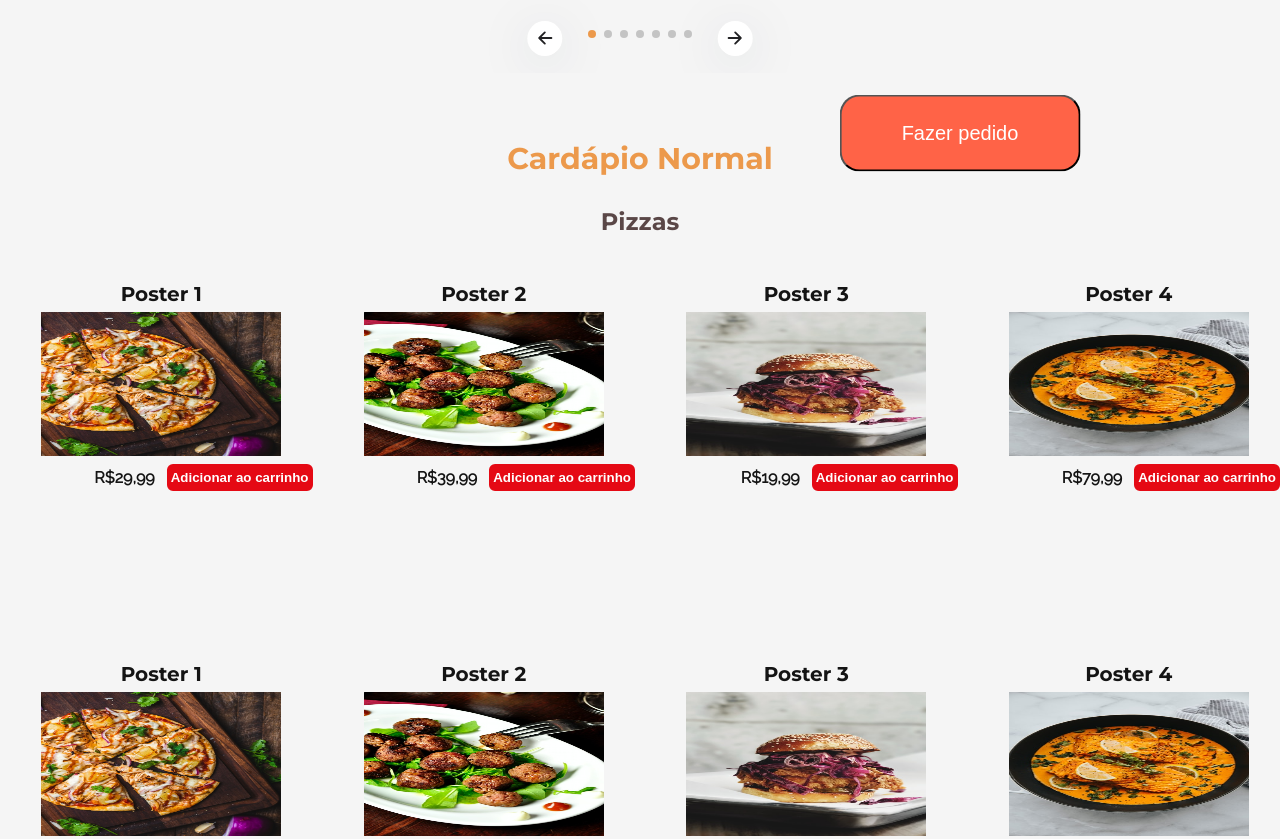
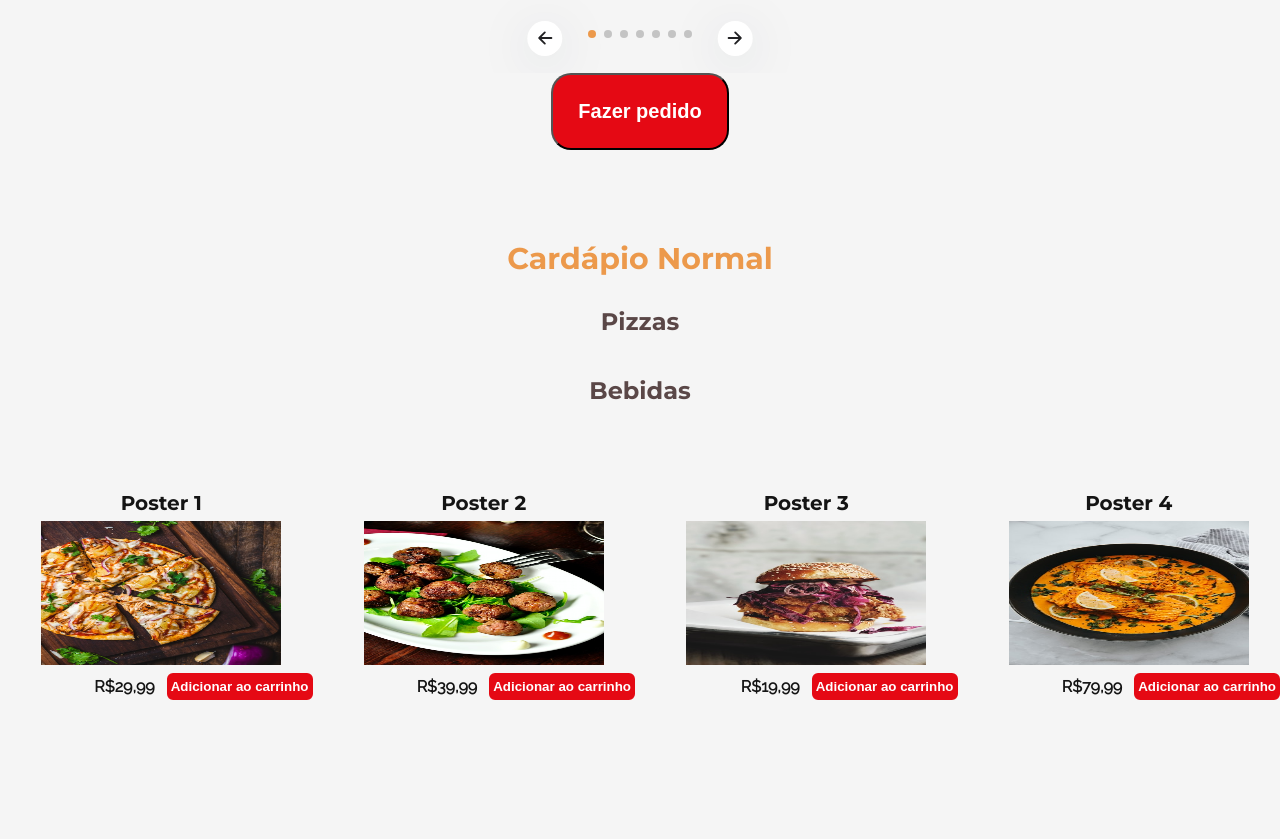
Before and after one commit to garciamanda/pizzaria, a plain HTML site: page index.html in a window 1280 px wide. Shown: the part 1417-2256 px from the top of the page. Drawn offline with nearby package versions, Linux system fonts and the light colour scheme.

Commit message:
Co-authored-by: Matheus Nascimento Braga <matheusbraganasc@users.noreply.github.com> Co-authored-by: Amanda Vitória <garciamanda@users.noreply.github.com>

```diff
--- a/index.html
+++ b/index.html
@@ -416,7 +416,11 @@
       <div class="reme-content">
         <h1>Cardápio Normal</h1>
         <h2>Pizzas</h2>
-      </div>
+      </div><section class="drinks" id="drinks">
+        <div class="drinks-content">
+          <h2>Bebidas</h2>
+        </div>
+      </section>
 
       <div class="products-container">
             <div class="movie-product">
@@ -500,13 +504,16 @@
             <button type="button" class="button-hover-background">Adicionar ao carrinho</button>
         </div>
       </div>
+    </section>
+  </main>
 
-      <div class="reme-content">
+  <main>
+    <section class="drinks" id="drinks">
+      <div class="drinks-content">
         <h2>Bebidas</h2>
       </div>
     </section>
   </main>
-
 
   <footer>
     <div class="footer" id="footer">
--- a/style.css
+++ b/style.css
@@ -167,6 +167,17 @@ header #logo img {
 
 .reme-content h2 {
   margin-bottom: 4rem;
+  color: var(--light-gray);
+}
+
+.drinks-content {
+  display: flex;
+  flex-direction: column;
+  align-items: center;
+}
+
+.drinks-content h2 {
+  margin-bottom: 8rem;
   color: var(--light-gray);
 }
 
@@ -448,28 +459,25 @@ body {
 
 /*MODAL*/
 .ButtonModal {
-  padding: 25px 60px;
+  padding: 25px;
   display: flex;
-  background-color: tomato;
+  background-color: var(--red);
   border-radius: 20px;
-  color: #fff;
+  color: var(--white);
+  font-weight: bold;
   font-size: 20px;
   cursor: pointer;
-  transition: background-color 0.5s;
+  transition: 0.2s ease;
   position: flex;
-  margin-top: 6rem;
-  margin-left: 96rem;
   align-items: center;
   justify-content: center;
-  top: 151rem;
-  margin-bottom: -16rem;
-
-  transform: translate(-50%, -50%);
+  margin: 0 auto;
 }
 
 .ButtonModal:hover {
-  background-color: #ff4c2c;
-
+  background-color: var(--white);
+  color: var(--red);
+  transition: 0.2s ease;
 }
 
 .modal-container {
```
